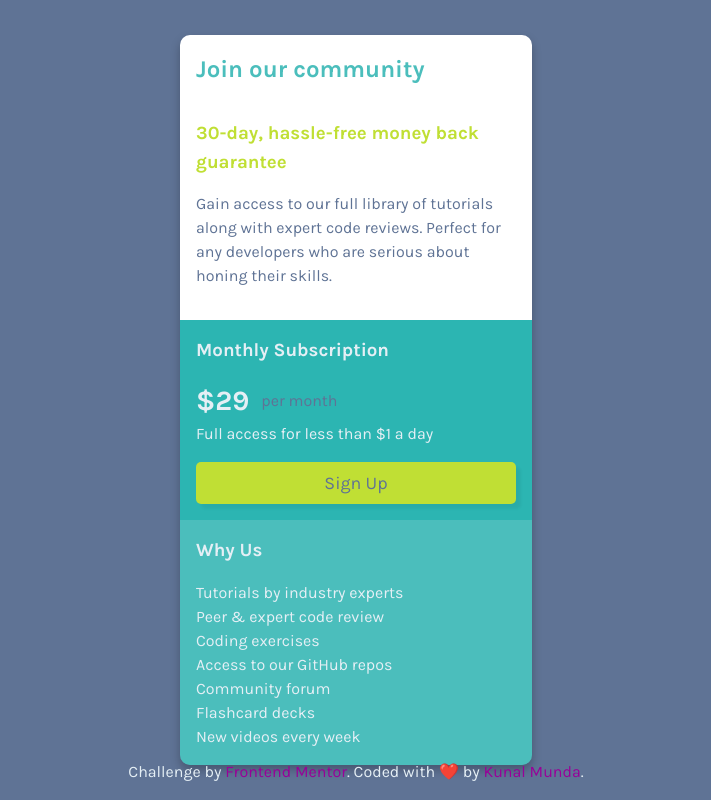
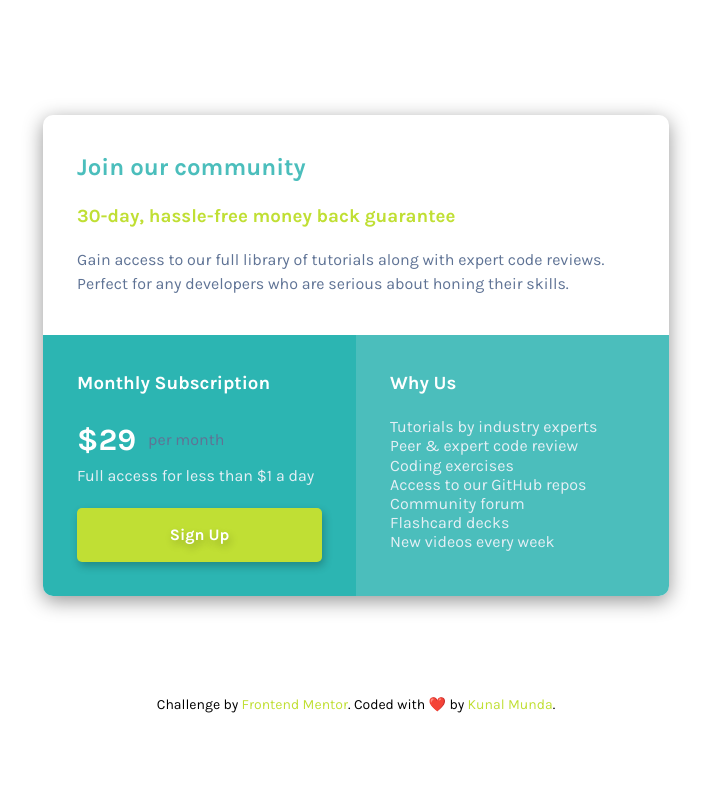
Before and after one commit to ryu-kamiski/SinglePriceGrid, a plain HTML site: page index.html in a window 1280 px wide. Shown: the whole page, without its empty margins (284-995 px from the left). Drawn offline with Linux system fonts and the light colour scheme.

Commit message:
code update

```diff
--- a/index.html
+++ b/index.html
@@ -2,72 +2,67 @@
 <html lang="en">
 
 <head>
+  <meta charset="UTF-8" />
+  <meta name="viewport" content="width=device-width, initial-scale=1.0" />
 
-  <meta charset="UTF-8">
-  <meta name="viewport" content="width=device-width, initial-scale=1.0">
-  <!-- ** Fonts Linked  -->
-  <link rel="preconnect" href="https://fonts.googleapis.com">
-  <link rel="preconnect" href="https://fonts.gstatic.com" crossorigin>
-  <link href="https://fonts.googleapis.com/css2?family=Karla:wght@400;700&display=swap" rel="stylesheet">
-  <!-- ** Title Icon  -->
-  <link rel="icon" type="image/png" sizes="32x32" href="./img/favicon.png">
-  <!-- ** Stylesheet  -->
-  <link rel="stylesheet" href="style.css">
-  <title>Frontend Mentor | Single Price Grid Component</title> <!-- Tittle of the main webpage 🚀 -->
+  <link rel="preconnect" href="https://fonts.googleapis.com" />
+  <link rel="preconnect" href="https://fonts.gstatic.com" crossorigin />
+
+  <link href="https://fonts.googleapis.com/css2?family=Karla:wght@400;700&display=swap" rel="stylesheet" />
+
+  <link rel="icon" type="image/png" sizes="32x32" href="./img/favicon.png" />
+  <link rel="stylesheet" href="style.css" />
+
+  <title>Frontend Mentor | Single Price Grid Component</title>
 
 </head>
 
 <body>
+  <div class="container">
 
-  <main class="main">
-
-    <div class="community-sec">
-      <!-- Customer promise/guarantee -->
-      <div class="section__content flex">
-        <h2 class="font-clr-cyan">Join our community</h2>
-        <section class="flex margin">
-          <h3 class="font-clr-bright-yellow">30-day, hassle-free money back guarantee</h3>
-          <p class="font-clr-grayish-blue">
-            Gain access to our full library of tutorials along with expert code reviews.
-            Perfect for any developers who are serious about honing their skills.
-          </p>
-        </section>
+    <div class="container__content card-1">
+      <div>
+        <h1 class="clr-cyan">Join our community</h1>
       </div>
-    </div>
-    <!--  Monthly Subscription section -->
-    <div class="subscription-sec bg-cyan-transparent">
-      <div class="section__content font-clr-grayish-blue">
-        <h3 class="margin font-clr-white">Monthly Subscription</h3>
-        <article class="center-items"><span class="font-clr-white scale-font margin-right">&dollar;29</span> per month</article>
-        <p class="font-clr-white">Full access for less than &dollar;1 a day</p>
-        <section class="margin btn"><span class="btn__register ">Sign Up</span></section>
-      </div>
-    </div>
-    <!-- Why choose this company -->
-    <div class="why-section bg-cyan">
-      <div class="section__content flex">
-        <h3 class="font-clr-gray">Why Us</h3>
-        <p class="font-clr-gray">
-          Tutorials by industry experts <br>
-          Peer &amp; expert code review <br>
-          Coding exercises <br>
-          Access to our GitHub repos <br>
-          Community forum <br>
-          Flashcard decks <br>
-          New videos every week <br>
-        </p>
-      </div>
+      <h3 class="clr-bright-yellow line-height">30-day, hassle-free money back guarantee</h3>
+      <p class="clr-grayish-blue">
+        Gain access to our full library of tutorials along with expert code
+        reviews. Perfect for any developers who are serious about honing
+        their skills.
+      </p>
     </div>
 
+    <div class="container__content bg-cyan-transparent sub">
+      <h3 class="clr-white">Monthly Subscription</h3>
+      <div class="clr-grayish-blue">
+        <section class="price">
+          <span class="clr-white price__number">&dollar;29</span> per month
+        </section>
+        <p class="clr-gray">Full access for less than &dollar;1 a day</p>
+      </div>
+      <div class="bg-bright-yellow clr-white" id="btn-sign">Sign Up</div>
+    </div>
 
-  </main>
-
-  <footer class="margin">
+    <div class="container__content why-us">
+      <h3 class="clr-white">Why Us</h3>
+      <p class="clr-gray line-height">
+        Tutorials by industry experts <br />
+        Peer &amp; expert code review <br />
+        Coding exercises <br />
+        Access to our GitHub repos <br />
+        Community forum <br />
+        Flashcard decks <br />
+        New videos every week <br />
+      </p>
+    </div>
+  </div>
+  <div class="footer">
     <p class="attribution">
-      Challenge by <a href="https://www.frontendmentor.io?ref=challenge" target="_blank">Frontend Mentor</a>.
-      Coded with ❤️ by <a href="https://www.frontendmentor.io/profile/ryu-kamiski">Kunal Munda</a>.
+      Challenge by
+      <a href="https://www.frontendmentor.io?ref=challenge" target="_blank">Frontend Mentor</a>. Coded with ❤️ by
+      <a href="https://www.frontendmentor.io/profile/ryu-kamiski" target="_blank">Kunal Munda</a>.
     </p>
-  </footer>
+  </div>
 
 </body>
 
--- a/style.css
+++ b/style.css
@@ -75,194 +75,181 @@ select {
 
 /* -------------------- CSS VARIABLES ------------------- */
 :root {
-   /** Primary Colors */
-  --clr-primary-cyan: hsl(179,47%,52%); /* Background color of two sections */
-  --clr-primary-cyan-transparent: hsl(179,61%,44%); /* Background color of two sections */
+
+  --clr-primary-cyan: hsl(179,47%,52%);
+  --clr-primary-cyan-transparent: hsl(179,61%,44%);
   --clr-primary-bright-yellow: hsl(71,73%,54%);
 
-  /** Neutral Colors */
-  --clr-neutral-gray: hsl(204,43%,93%); /* Primary text color  */
-  --clr-neutral-grayish-blue: hsl(218,22%,48%); /* Grayish and transparent text color */
+  --clr-neutral-gray: hsl(204,43%,93%);
+  --clr-neutral-grayish-blue: hsl(218,22%,48%);
+  --clr-neutral-white: #fff;
 
-  /* * Typography Body Copy */
-  --fs-body: 16px; /* Main body text size 🦖 */
+  --fs-body: 16px;
 
-  /* ** Text color  */
-  --font-color-white: #fff;
 
-  /* ** Font Weights */
   --fw-normal: 400;
   --fw-bold: 700;
 
-  /* ** Font Family  */
   --ff-karla: 'Karla',sans-serif;
 }
 
-/* ---------------------- TODO LIST --------------------- */
+/* --------------------- UTILITIES -------------------- */
 
-/* ! fix the padding and margins of the layout 🔥
-  TODO: 1️⃣ Change the value of units to something not absolute
-  TODO: 2️⃣ See for HTML Accessibility Issues
-  TODO: 3️⃣ Check others how they did it
+.clr-cyan {
+  color: var(--clr-primary-cyan);
+}
 
-/* ----------------------- STYLING ---------------------- */
+.clr-bright-yellow {
+  color: var(--clr-primary-bright-yellow);
+}
 
-html,body {
+.clr-white {
+  color: var(--clr-neutral-white);
+}
+.clr-gray {
+  color: var(--clr-neutral-gray);
+}
+
+.clr-grayish-blue {
+  color: var(--clr-neutral-grayish-blue);
+}
+
+.bg-cyan {
+  background-color: var(--clr-primary-cyan);
+}
+
+.bg-cyan-transparent {
+  background-color: var(--clr-primary-cyan-transparent);
+}
+
+.bg-bright-yellow {
+  background-color: var(--clr-primary-bright-yellow);
+}
+
+.line-height {
+  line-height: 1.2;
+}
+
+/* ------------------------ STYLE ----------------------- */
+
+html {
+  font-size: var(--fs-body);
   font-family: var(--ff-karla);
-  font-size: var(--fs-body);
 }
 
 body {
+  min-width: 100vw;
+  min-height: 100vh;
   display: flex;
   flex-direction: column;
   align-items: center;
   justify-content: center;
-  background-color: var(--clr-neutral-grayish-blue);
 }
 
-.main {
-  min-height: 100%;
-  display: grid;
-  grid-template-columns: 22rem;
-  box-shadow: 0 5px 10px rgba(0, 0, 0, 0.25);
+.container {
+  margin: 4em;
+  width: clamp(15rem, 80vw, 39.125rem);
   border-radius: 10px;
+  box-shadow: 0 5px 20px rgba(0, 0, 0, 0.418);
 }
 
-.margin {
-  margin-top: 1rem;
-  margin-bottom: 1rem;
+.container__content {
+  display: flex;
+  flex-direction: column;
+  gap: 1.75em;
+  padding: 2.13em;
 }
 
-.flex {
-  display: flex;
-  flex-direction: column;
-  gap: 1rem;
+.container h1 {
+  padding: 0;
+  margin: 0;
+  font-size: calc(var(--fs-body) + 8px);
 }
 
-/* --------------------- FONT COLORS -------------------- */
-.font-clr-cyan {
-  color: var(--clr-primary-cyan);
+.price {
+  display: flex;
+  align-items: center;
+  gap: 0.75em;
 }
 
-.font-clr-gray {
-  color: var(--clr-neutral-gray);
+.price__number {
+  font-weight: var(--fw-bold);
+  font-size: calc(var(--fs-body) + 15px);
 }
 
-.font-clr-grayish-blue {
-  color: var(--clr-neutral-grayish-blue);
+#btn-sign {
+  border-radius: 5px;
+  font-weight: var(--fw-bold);
+  box-shadow: 2px 4px 8px rgba(0, 0, 0, 0.246);
+  text-shadow: 2px 4px 8px rgba(0, 0, 0, 0.246);
+  text-align: center;
+  margin-top: auto;
+  padding: 15px;
 }
 
-.font-clr-bright-yellow {
-  color: var(--clr-primary-bright-yellow);
+#btn-sign:hover {
+  cursor: pointer;
+  color: black;
+  background-color: var(--clr-neutral-white);
 }
 
-.font-clr-white {
-  color: var(--clr-neutral-gray);
-}
-
-/* ------------------ BACKGROUND COLORS ----------------- */
-.bg-cyan {
+.why-us {
   background-color: var(--clr-primary-cyan);
-}
-.bg-cyan-transparent {
-  background-color: var(--clr-primary-cyan-transparent);
-}
-
-.community-sec {
-  border-top-left-radius: 10px;
-  border-top-right-radius: 10px;
-  background-color: var(--font-color-white);
-}
-
-.section__content {
-  margin: 1rem;
-  /* width: 18.75rem; */
-}
-
-.center-items {
-  display: flex;
-  align-items: center;
-}
-
-.scale-font {
-  font-size: calc(var(--fs-body) + 12px);
-  font-weight: var(--fw-bold);
-}
-
-.margin-right {
-  margin-right: 0.75rem;
-}
-
-a {
-  text-decoration: none;
-}
-
-.btn {
-  width: 100%;
-  border: none;
-  text-align: center;
-  padding: 0.5rem;
-  border-radius: 5px;
-  box-shadow: 5px 5px 3px rgba(0, 0, 0, 0.05);
-  background-color: var(--clr-primary-bright-yellow);
-}
-
-.btn:hover {
-  cursor: pointer;
-}
-
-.btn__register {
-  font-size: calc(var(--fs-body) + 1.85px);
-  width: 100%;
-  color: var(--clr-neutral-grayish-blue);
-  background-color: var(--clr-primary-bright-yellow);
-}
-
-.why-section {
   border-bottom-left-radius: 10px;
   border-bottom-right-radius: 10px;
 }
 
-@media screen and (min-width:1440px){
-  .main {
-    grid-template-columns: 286px 286px;
-    grid-template-rows: 240px 240px;
-  }
-  .community-sec {
-    grid-column: span 2;
-  }
-
-  .subscription-sec {
-    border-bottom-left-radius: 10px;
-  }
-
-  .why-section {
-    border-bottom-left-radius: 0;
-  }
-}
-
 
 /* ----------------------- FOOTER ----------------------- */
-footer {
-  position: fixed;
-  bottom: 0;
-  width: 100%;
+
+.footer {
+  padding: 2.13em;
+  margin: 0 auto;
   text-align: center;
 }
 
 .attribution {
-  color: var(--clr-neutral-gray);
+  font-size: calc(var(--fs-body) - 2px);
 }
 
 .attribution a {
+  color: var(--clr-primary-bright-yellow);
   text-decoration: none;
-  color: #990099;
 }
 
 .attribution a:hover {
+  color: var(--clr-primary-cyan);
   text-decoration: underline;
 }
 
-.attribution a:active {
-  color: var(--clr-neutral-grayish-blue);
+.attribution a:focus {
+  text-decoration: underline;
+  color: var(--clr-primary-cyan);
 }
+
+/* Media Queries */
+
+@media screen and (min-width: 48em) {
+  .container {
+    display: grid;
+    grid-template-columns: 1fr 1fr;
+    grid-template-rows: 220px 1fr;
+  }
+
+  .container__content {
+    gap: 1.25em;
+  }
+
+  .card-1 {
+    grid-column-start: 1;
+    grid-column-end: 3;
+  }
+
+  .sub {
+    border-bottom-left-radius: 10px;
+  }
+
+  .why-us {
+    border-bottom-left-radius: 0;
+  }
+}
```
Also changed, not shown: SolutionScreenshot/DesktopSolution.png, SolutionScreenshot/MobileSolution.png, 2 other files.
